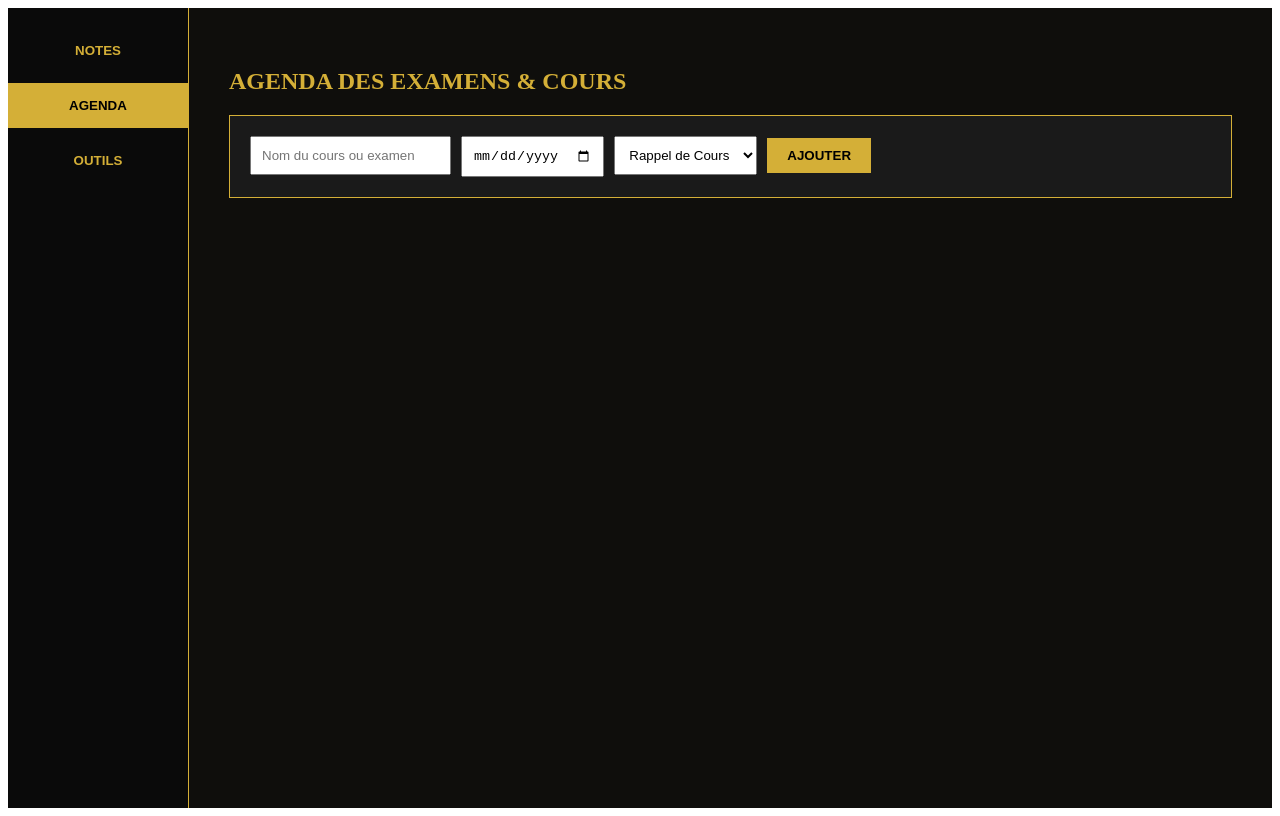
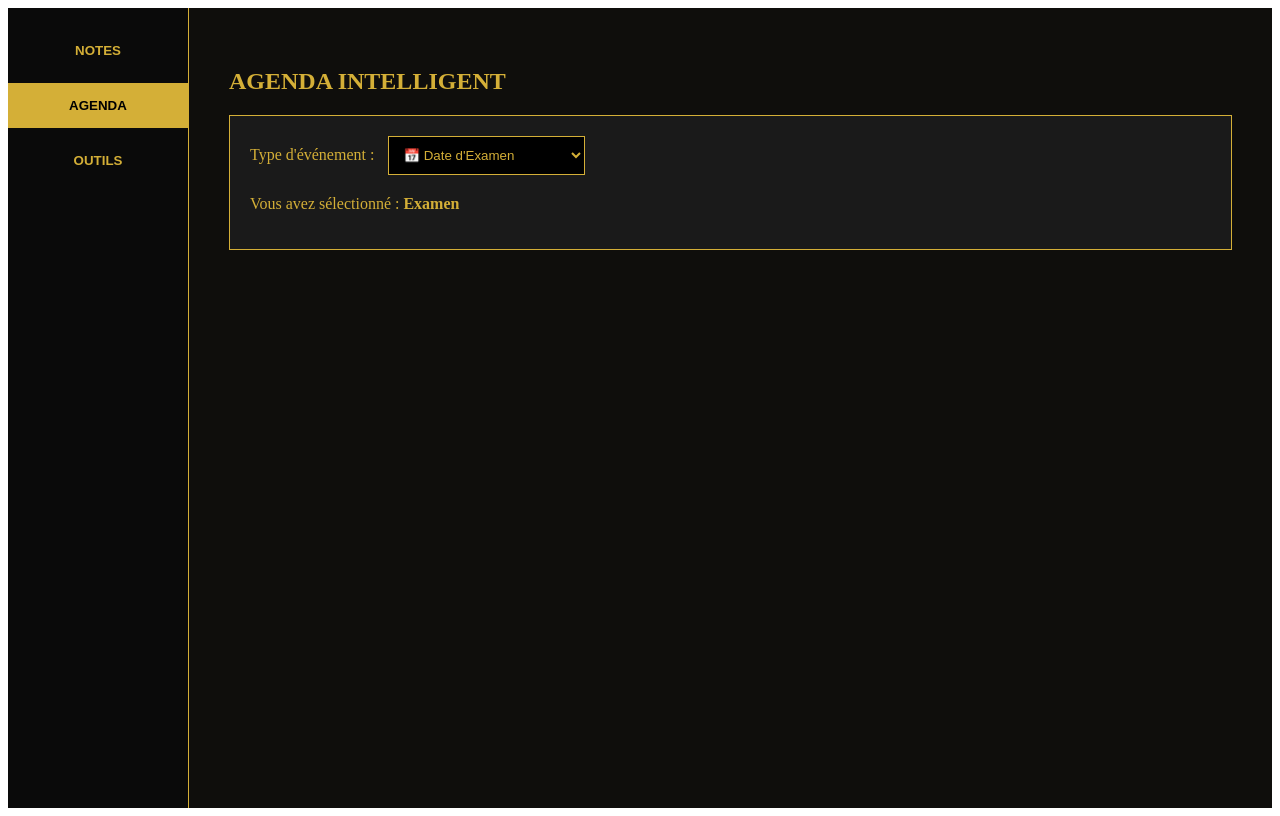
Before and after one commit to SamiraGlibert/mon-cahier-luxe, a Next.js app: page / in a window 1280 px wide. Both pictures are taken after a click on the button "AGENDA". Built offline with nearby package versions, Linux system fonts and the light colour scheme.

Commit message:
Update NoteEditor.jsx

```diff
--- a/src/components/NoteEditor.jsx
+++ b/src/components/NoteEditor.jsx
@@ -1,95 +1,59 @@
-import React, { useState, useEffect } from 'react';
+import React, { useState } from 'react';
 
 const NoteEditor = () => {
   const [activeTab, setActiveTab] = useState('Notes');
   const [notes, setNotes] = useState('');
-  const [agenda, setAgenda] = useState([]);
-  const [newEvent, setNewEvent] = useState({ title: '', date: '', type: 'Cours' });
-  const [isListening, setIsListening] = useState(false);
+  const [typeEvent, setTypeEvent] = useState('Examen'); // Le menu déroulant
 
-  // FONCTION DICTÉE VOCALE
-  const startListening = () => {
-    const SpeechRecognition = window.SpeechRecognition || window.webkitSpeechRecognition;
-    if (!SpeechRecognition) return alert("Votre navigateur ne supporte pas la dictée vocale.");
-
-    const recognition = new SpeechRecognition();
+  const startVoice = () => {
+    const recognition = new (window.SpeechRecognition || window.webkitSpeechRecognition)();
     recognition.lang = 'fr-FR';
-    recognition.onstart = () => setIsListening(true);
-    recognition.onend = () => setIsListening(false);
-    recognition.onresult = (event) => {
-      const transcript = event.results[0][0].transcript;
-      setNotes(prev => prev + " " + transcript);
-    };
+    recognition.onresult = (e) => setNotes(prev => prev + ' ' + e.results[0][0].transcript);
     recognition.start();
-  };
-
-  const addEvent = () => {
-    if (newEvent.title && newEvent.date) {
-      setAgenda([...agenda, newEvent]);
-      setNewEvent({ title: '', date: '', type: 'Cours' });
-    }
   };
 
   return (
     <div style={{ display: 'flex', height: '100vh', backgroundColor: '#0f0e0c', color: '#d4af37', fontFamily: 'serif' }}>
 
-      {/* BARRE LATÉRALE */}
-      <div style={{ width: '180px', borderRight: '1px solid #d4af37', display: 'flex', flexDirection: 'column', padding: '20px 0', background: '#0a0a0a' }}>
+      {/* MENU LATÉRAL */}
+      <div style={{ width: '180px', borderRight: '1px solid #d4af37', padding: '20px 0', background: '#0a0a0a' }}>
         {['Notes', 'Agenda', 'Outils'].map(tab => (
           <button key={tab} onClick={() => setActiveTab(tab)} style={{
-            padding: '15px', backgroundColor: activeTab === tab ? '#d4af37' : 'transparent',
+            width: '100%', padding: '15px', backgroundColor: activeTab === tab ? '#d4af37' : 'transparent',
             color: activeTab === tab ? '#000' : '#d4af37', border: 'none', cursor: 'pointer', fontWeight: 'bold', marginBottom: '10px'
           }}> {tab.toUpperCase()} </button>
         ))}
       </div>
 
-      {/* ZONE DE TRAVAIL */}
-      <div style={{ flex: 1, padding: '40px', overflowY: 'auto' }}>
+      {/* CONTENU DYNAMIQUE */}
+      <div style={{ flex: 1, padding: '40px' }}>
 
-        {/* ONGLET NOTES + DICTÉE */}
         {activeTab === 'Notes' && (
-          <div style={{ height: '90%' }}>
-            <div style={{ marginBottom: '10px', display: 'flex', justifyContent: 'space-between' }}>
+          <div>
+            <div style={{ display: 'flex', justifyContent: 'space-between', marginBottom: '20px' }}>
               <h2>PRISE DE NOTES</h2>
-              <button onClick={startListening} style={{
-                backgroundColor: isListening ? '#ff4444' : '#d4af37',
-                color: '#000', border: 'none', padding: '10px 20px', fontWeight: 'bold', cursor: 'pointer', borderRadius: '5px'
-              }}>
-                {isListening ? '🔴 ÉCOUTE EN COURS...' : '🎤 DICTÉE VOCALE'}
-              </button>
+              <button onClick={startVoice} style={{ backgroundColor: '#d4af37', color: '#000', border: 'none', padding: '10px 20px', fontWeight: 'bold', cursor: 'pointer' }}>🎤 DICTÉE VOCALE</button>
             </div>
-            <textarea
-              value={notes} onChange={(e) => setNotes(e.target.value)}
-              placeholder="Dictez ou écrivez vos cours ici..."
-              style={{ width: '100%', height: '100%', backgroundColor: '#1a1a1a', color: '#fff', border: '1px solid #d4af37', padding: '20px', fontSize: '1.2rem' }}
-            />
+            <textarea value={notes} onChange={(e) => setNotes(e.target.value)} style={{ width: '100%', height: '300px', backgroundColor: '#1a1a1a', color: '#fff', border: '1px solid #d4af37', padding: '20px' }} />
           </div>
         )}
 
-        {/* ONGLET AGENDA INTELLIGENT */}
         {activeTab === 'Agenda' && (
           <div>
-            <h2>AGENDA DES EXAMENS & COURS</h2>
-            <div style={{ background: '#1a1a1a', padding: '20px', border: '1px solid #d4af37', marginTop: '20px' }}>
-              <input type="text" placeholder="Nom du cours ou examen" value={newEvent.title} onChange={(e) => setNewEvent({...newEvent, title: e.target.value})} style={{ padding: '10px', marginRight: '10px' }} />
-              <input type="date" value={newEvent.date} onChange={(e) => setNewEvent({...newEvent, date: e.target.value})} style={{ padding: '10px', marginRight: '10px' }} />
-              <select value={newEvent.type} onChange={(e) => setNewEvent({...newEvent, type: e.target.value})} style={{ padding: '10px', marginRight: '10px' }}>
-                <option value="Examen">Date d'Examen</option>
-                <option value="Dépôt">Date de Dépôt</option>
-                <option value="Cours">Rappel de Cours</option>
+            <h2>AGENDA INTELLIGENT</h2>
+            <div style={{ marginTop: '20px', border: '1px solid #d4af37', padding: '20px', background: '#1a1a1a' }}>
+              <label>Type d'événement : </label>
+              {/* VOICI LE MENU DÉROULANT QUI FONCTIONNE */}
+              <select value={typeEvent} onChange={(e) => setTypeEvent(e.target.value)} style={{ padding: '10px', background: '#000', color: '#d4af37', border: '1px solid #d4af37', marginLeft: '10px' }}>
+                <option value="Examen">📅 Date d'Examen</option>
+                <option value="Dépôt">📤 Date de Dépôt (Cours)</option>
+                <option value="Révision">📖 Séance de Révision</option>
               </select>
-              <button onClick={addEvent} style={{ padding: '10px 20px', background: '#d4af37', border: 'none', fontWeight: 'bold', cursor: 'pointer' }}>AJOUTER</button>
-            </div>
-            <div style={{ marginTop: '30px' }}>
-              {agenda.map((item, index) => (
-                <div key={index} style={{ borderBottom: '1px solid #333', padding: '10px', display: 'flex', justifyContent: 'space-between' }}>
-                  <span><strong>{item.date}</strong> - {item.title}</span>
-                  <span style={{ color: '#fff', background: '#d4af37', padding: '2px 8px', borderRadius: '4px', fontSize: '0.8rem', color: '#000' }}>{item.type}</span>
-                </div>
-              ))}
+              <p style={{ marginTop: '20px' }}>Vous avez sélectionné : <strong>{typeEvent}</strong></p>
             </div>
           </div>
         )}
+
       </div>
     </div>
   );
```
